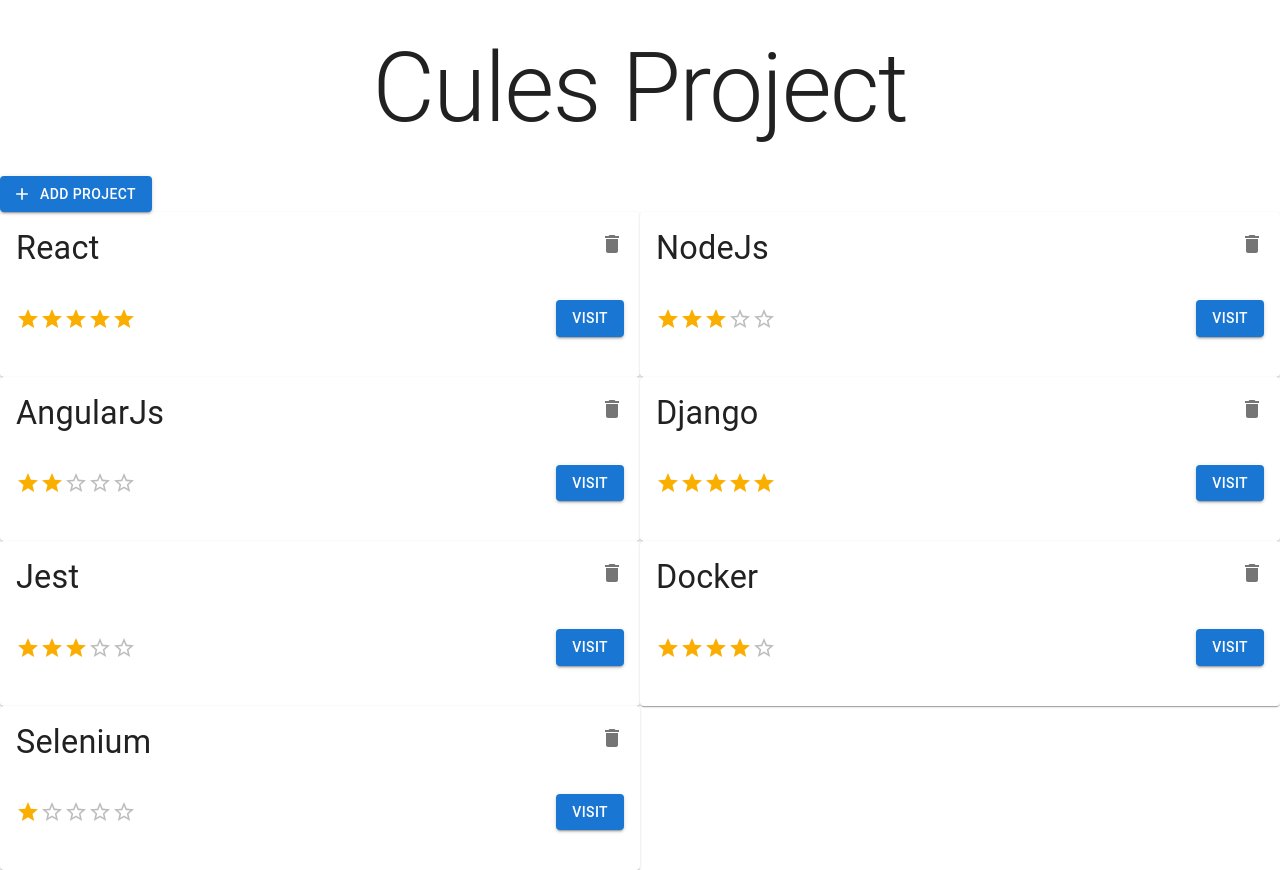
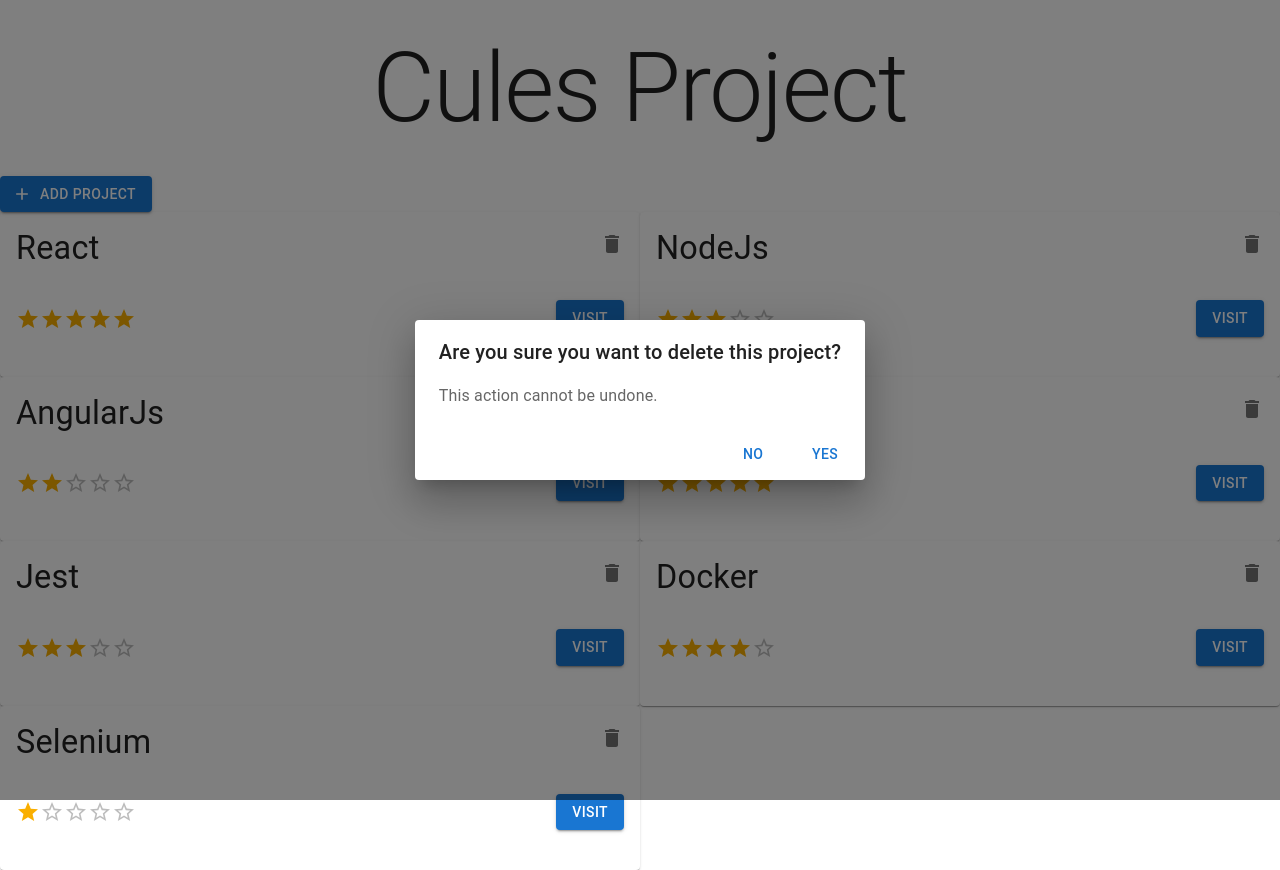
Before and after one commit to thatanjan/cules-project-assignment, a React (Create React App) app: page / in a window 1280 px wide. Both pictures are taken after a click on the button 612 px from the left and 244 px from the top of the page. Built offline with nearby package versions, Linux system fonts and the light colour scheme.

Commit message:
A basic project delete card dialog is created. Need to add functionality.

```diff
--- /dev/null
+++ b/src/Components/Project/DeleteProject.tsx
@@ -0,0 +1,32 @@
+import { useState } from 'react'
+import Button from '@mui/material/Button'
+import Dialog from '@mui/material/Dialog'
+import DialogActions from '@mui/material/DialogActions'
+import DialogContent from '@mui/material/DialogContent'
+import DialogContentText from '@mui/material/DialogContentText'
+import DialogTitle from '@mui/material/DialogTitle'
+
+interface Props {
+	id: string
+	handleClose: () => void
+	open: boolean
+}
+
+const AlertDialog = ({ id, open, handleClose }: Props) => (
+	<Dialog open={open} onClose={handleClose}>
+		<DialogTitle>Are you sure you want to delete this project?</DialogTitle>
+		<DialogContent>
+			<DialogContentText id='alert-dialog-description'>
+				This action cannot be undone.
+			</DialogContentText>
+		</DialogContent>
+		<DialogActions>
+			<Button onClick={handleClose}>No</Button>
+			<Button onClick={handleClose} autoFocus>
+				Yes
+			</Button>
+		</DialogActions>
+	</Dialog>
+)
+
+export default AlertDialog
--- a/src/Components/Project/ProjectCard.tsx
+++ b/src/Components/Project/ProjectCard.tsx
@@ -1,3 +1,4 @@
+import { useState } from 'react'
 import Grid from '@mui/material/Grid'
 import Card from '@mui/material/Card'
 import CardHeader from '@mui/material/CardHeader'
@@ -12,14 +13,37 @@
 
 import { Project } from 'types/Project'
 
-const ProjectCard = ({ name, rating, url }: Project) => (
+import DeleteProject from './DeleteProject'
+
+interface DeleteCardProps {
+	id: string
+}
+
+const DeleteCard = ({ id }: DeleteCardProps) => {
+	const [open, setOpen] = useState(false)
+
+	const handleClose = () => {
+		setOpen(false)
+	}
+
+	const handleOpen = () => {
+		setOpen(true)
+	}
+
+	return (
+		<>
+			<IconButton onClick={handleOpen}>
+				<DeleteIcon />
+			</IconButton>
+			<DeleteProject open={open} handleClose={handleClose} id={id} />
+		</>
+	)
+}
+
+const ProjectCard = ({ name, rating, url, id }: Project) => (
 	<Card component={Grid} item xs={6} sx={{ pb: '1rem' }}>
 		<CardHeader
-			action={
-				<IconButton>
-					<DeleteIcon />
-				</IconButton>
-			}
+			action={<DeleteCard id={id} />}
 			title={<Typography variant='h4'>{name}</Typography>}
 		/>
 		<CardContent
```
